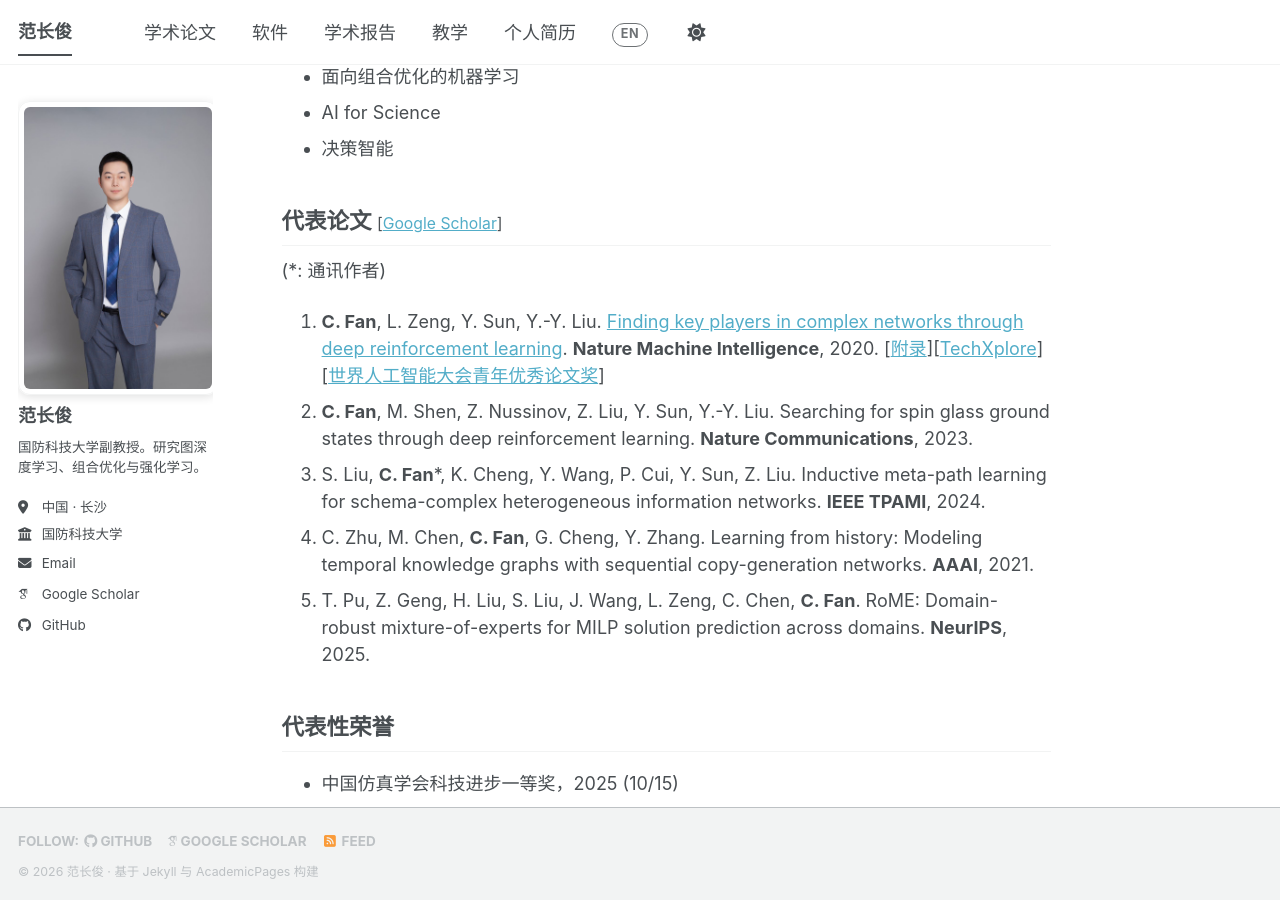
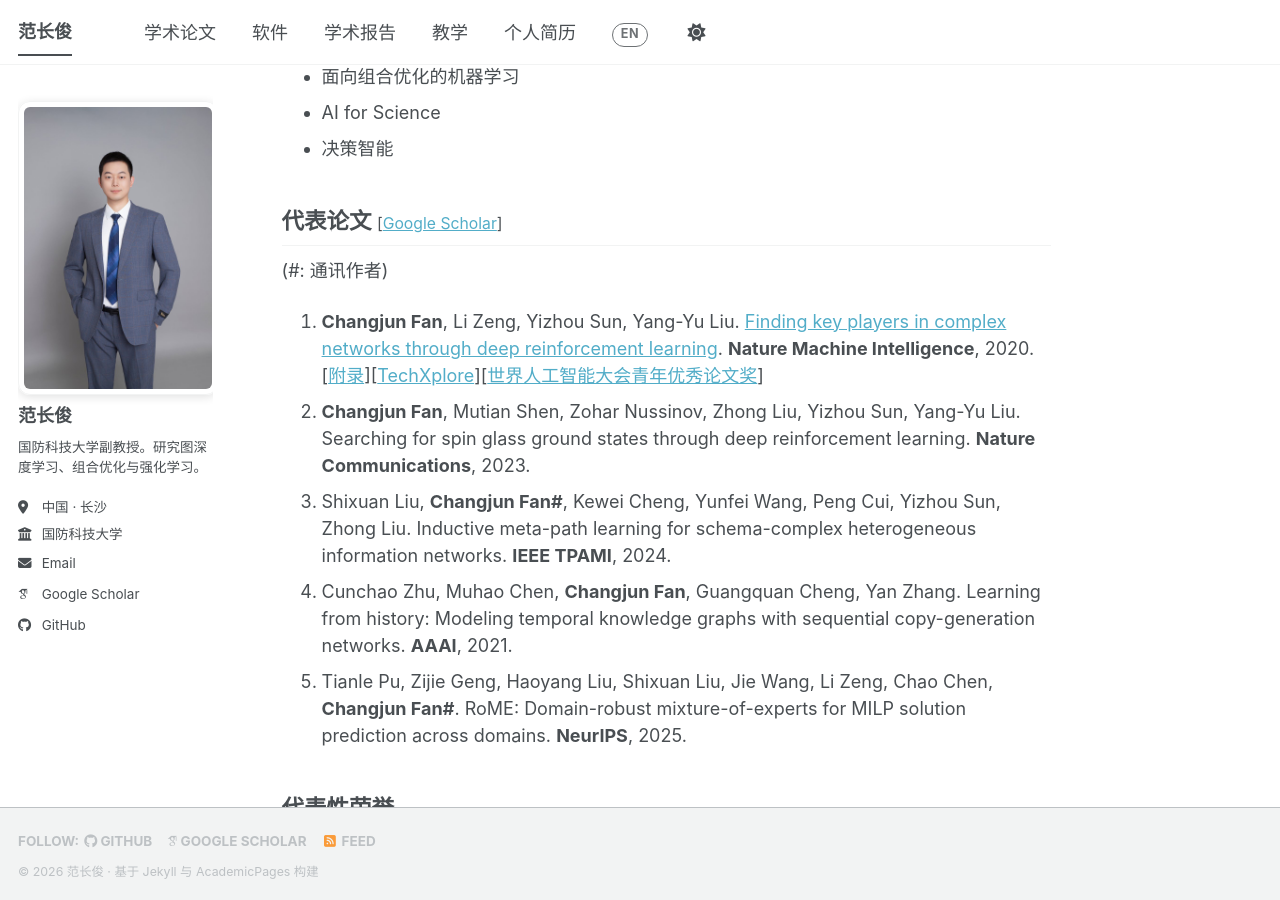
Before and after one commit to fanchangjun/fanchangjun.github.io, a Jekyll site: the page built from _pages/about.md, in a window 1280 px wide and 900 px high, scrolled down 694 px. Built offline with Jekyll 4.4.1, drawn with Linux system fonts in a browser that asks for light colours; some web fonts are replaced; a script bundle is joined from its source files by our own code; library files that are not in the unit come from our copies.

Commit message:
Update about.md

```diff
--- a/_pages/about.md
+++ b/_pages/about.md
@@ -67,23 +67,24 @@ I am now recruiting Master and PhD students who are passionate about research, s
 
 <div class="lang-zh" markdown="1">
 
-(*: 通讯作者)
-1. **C. Fan**, L. Zeng, Y. Sun, Y.-Y. Liu. [Finding key players in complex networks through deep reinforcement learning](/pdfs/2020FINDER_main.pdf). **Nature Machine Intelligence**, 2020. [[附录](/pdfs/2020FINDER_SI.pdf)][[TechXplore](https://techxplore.com/news/2020-06-deep-framework-key-players-complex.html)][[世界人工智能大会青年优秀论文奖](https://www.waicyop.cn/article/11)]
-2. **C. Fan**, M. Shen, Z. Nussinov, Z. Liu, Y. Sun, Y.-Y. Liu. Searching for spin glass ground states through deep reinforcement learning. **Nature Communications**, 2023.
-3. S. Liu, **C. Fan***, K. Cheng, Y. Wang, P. Cui, Y. Sun, Z. Liu. Inductive meta-path learning for schema-complex heterogeneous information networks. **IEEE TPAMI**, 2024.
-4. C. Zhu, M. Chen, **C. Fan**, G. Cheng, Y. Zhang. Learning from history: Modeling temporal knowledge graphs with sequential copy-generation networks. **AAAI**, 2021.
-5. T. Pu, Z. Geng, H. Liu, S. Liu, J. Wang, L. Zeng, C. Chen, **C. Fan**. RoME: Domain-robust mixture-of-experts for MILP solution prediction across domains. **NeurIPS**, 2025.
+(#: 通讯作者)
+1. **Changjun Fan**, Li Zeng, Yizhou Sun, Yang-Yu Liu. [Finding key players in complex networks through deep reinforcement learning](/pdfs/2020FINDER_main.pdf). **Nature Machine Intelligence**, 2020. [[附录](/pdfs/2020FINDER_SI.pdf)][[TechXplore](https://techxplore.com/news/2020-06-deep-framework-key-players-complex.html)][[世界人工智能大会青年优秀论文奖](https://www.waicyop.cn/article/11)]
+2. **Changjun Fan**, Mutian Shen, Zohar Nussinov, Zhong Liu, Yizhou Sun, Yang-Yu Liu. Searching for spin glass ground states through deep reinforcement learning. **Nature Communications**, 2023.
+3. Shixuan Liu, **Changjun Fan#**, Kewei Cheng, Yunfei Wang, Peng Cui, Yizhou Sun, Zhong Liu. Inductive meta-path learning for schema-complex heterogeneous information networks. **IEEE TPAMI**, 2024.
+4. Cunchao Zhu, Muhao Chen, **Changjun Fan**, Guangquan Cheng, Yan Zhang. Learning from history: Modeling temporal knowledge graphs with sequential copy-generation networks. **AAAI**, 2021.
+5. Tianle Pu, Zijie Geng, Haoyang Liu, Shixuan Liu, Jie Wang, Li Zeng, Chao Chen, **Changjun Fan#**. RoME: Domain-robust mixture-of-experts for MILP solution prediction across domains. **NeurIPS**, 2025.
 
 
 </div>
 
 <div class="lang-en" markdown="1">
 
-1. **C. Fan**, L. Zeng, Y. Sun, Y.-Y. Liu. [Finding key players in complex networks through deep reinforcement learning](/pdfs/2020FINDER_main.pdf). **Nature Machine Intelligence**, 2020. [[SI](/pdfs/2020FINDER_SI.pdf)][[TechXplore](https://techxplore.com/news/2020-06-deep-framework-key-players-complex.html)][[WAIC Youth Outstanding Paper](https://www.waicyop.cn/article/11)]
-2. **C. Fan**, M. Shen, Z. Nussinov, Z. Liu, Y. Sun, Y.-Y. Liu. Searching for spin glass ground states through deep reinforcement learning. **Nature Communications**, 2023.
-3. S. Liu, **C. Fan**, K. Cheng, Y. Wang, P. Cui, Y. Sun, Z. Liu. Inductive meta-path learning for schema-complex heterogeneous information networks. **IEEE TPAMI**, 2024.
-4. C. Zhu, M. Chen, **C. Fan**, G. Cheng, Y. Zhang. Learning from history: Modeling temporal knowledge graphs with sequential copy-generation networks. **AAAI**, 2021.
-5. T. Pu, Z. Geng, H. Liu, S. Liu, J. Wang, L. Zeng, C. Chen, **C. Fan**. RoME: Domain-robust mixture-of-experts for MILP solution prediction across domains. **NeurIPS**, 2025.
+(#: corresponding author)
+1. **Changjun Fan**, Li Zeng, Yizhou Sun, Yang-Yu Liu. [Finding key players in complex networks through deep reinforcement learning](/pdfs/2020FINDER_main.pdf). **Nature Machine Intelligence**, 2020. [[SI](/pdfs/2020FINDER_SI.pdf)][[TechXplore](https://techxplore.com/news/2020-06-deep-framework-key-players-complex.html)][[WAIC Youth Outstanding Paper](https://www.waicyop.cn/article/11)]
+2. **Changjun Fan**, Mutian Shen, Zohar Nussinov, Zhong Liu, Yizhou Sun, Yang-Yu Liu. Searching for spin glass ground states through deep reinforcement learning. **Nature Communications**, 2023.
+3. Shixuan Liu, **Changjun Fan#**, Kewei Cheng, Yunfei Wang, Peng Cui, Yizhou Sun, Zhong Liu. Inductive meta-path learning for schema-complex heterogeneous information networks. **IEEE TPAMI**, 2024.
+4. Cunchao Zhu, Muhao Chen, **Changjun Fan**, Guangquan Cheng, Yan Zhang. Learning from history: Modeling temporal knowledge graphs with sequential copy-generation networks. **AAAI**, 2021.
+5. Tianle Pu, Zijie Geng, Haoyang Liu, Shixuan Liu, Jie Wang, Li Zeng, Chao Chen, **Changjun Fan#**. RoME: Domain-robust mixture-of-experts for MILP solution prediction across domains. **NeurIPS**, 2025.
 
 </div>
 
```
